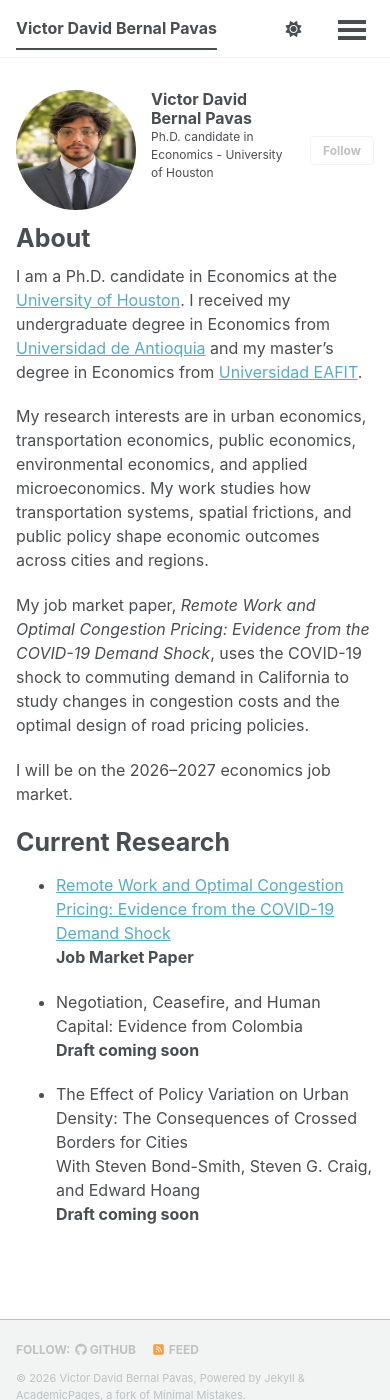
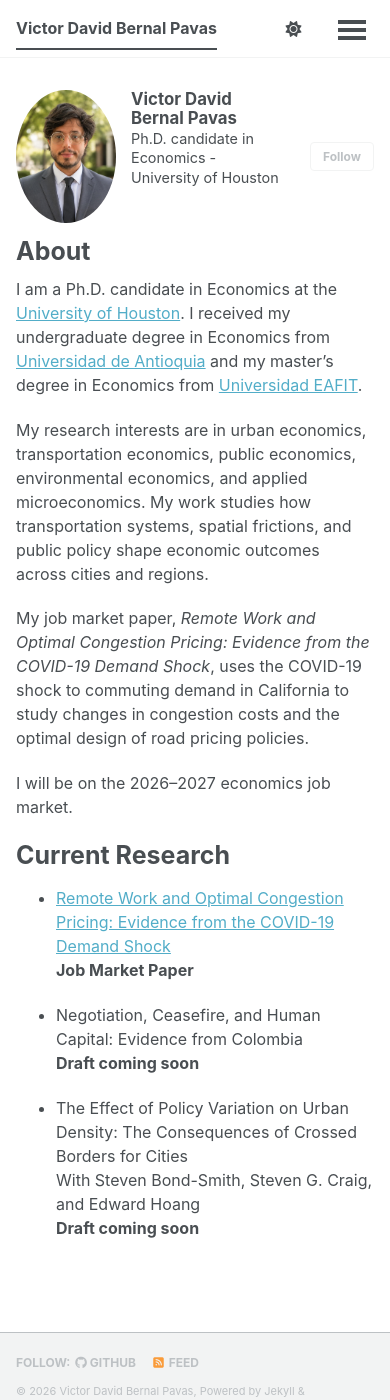
Before and after one commit to DavdBernal24/DavdBernal24.github.io, a Jekyll site: the page built from _pages/about.md, in a window 390 px wide and 1400 px high. Built offline with Jekyll 4.4.1, drawn with Linux system fonts in a browser that asks for light colours; a style sheet for code colours, icons or effects is not loaded.

Commit message:
Update _footer.scss

```diff
--- a/_sass/layout/_footer.scss
+++ b/_sass/layout/_footer.scss
@@ -104,11 +104,34 @@ bottom: auto;
 }
 
 
-/* Larger profile photo on mobile */
+/* Profile photo on mobile: larger than default, but not overwhelming */
 @media screen and (max-width: 768px) {
+  .author__avatar {
+    width: 100px !important;
+    min-width: 100px !important;
+    max-width: 100px !important;
+    margin-right: 16px !important;
+  }
+
   .author__avatar img {
-    width: 120px !important;
-    height: 120px !important;
-    max-width: 120px !important;
+    width: 100px !important;
+    height: auto !important;
+    max-width: 100px !important;
+    object-fit: contain !important;
+    border-radius: 50% !important;
+  }
+
+  .author__content {
+    min-width: 0 !important;
+  }
+
+  .author__name {
+    font-size: 1.05em !important;
+    line-height: 1.15 !important;
+  }
+
+  .author__bio {
+    font-size: 0.9em !important;
+    line-height: 1.35 !important;
   }
 }
```
